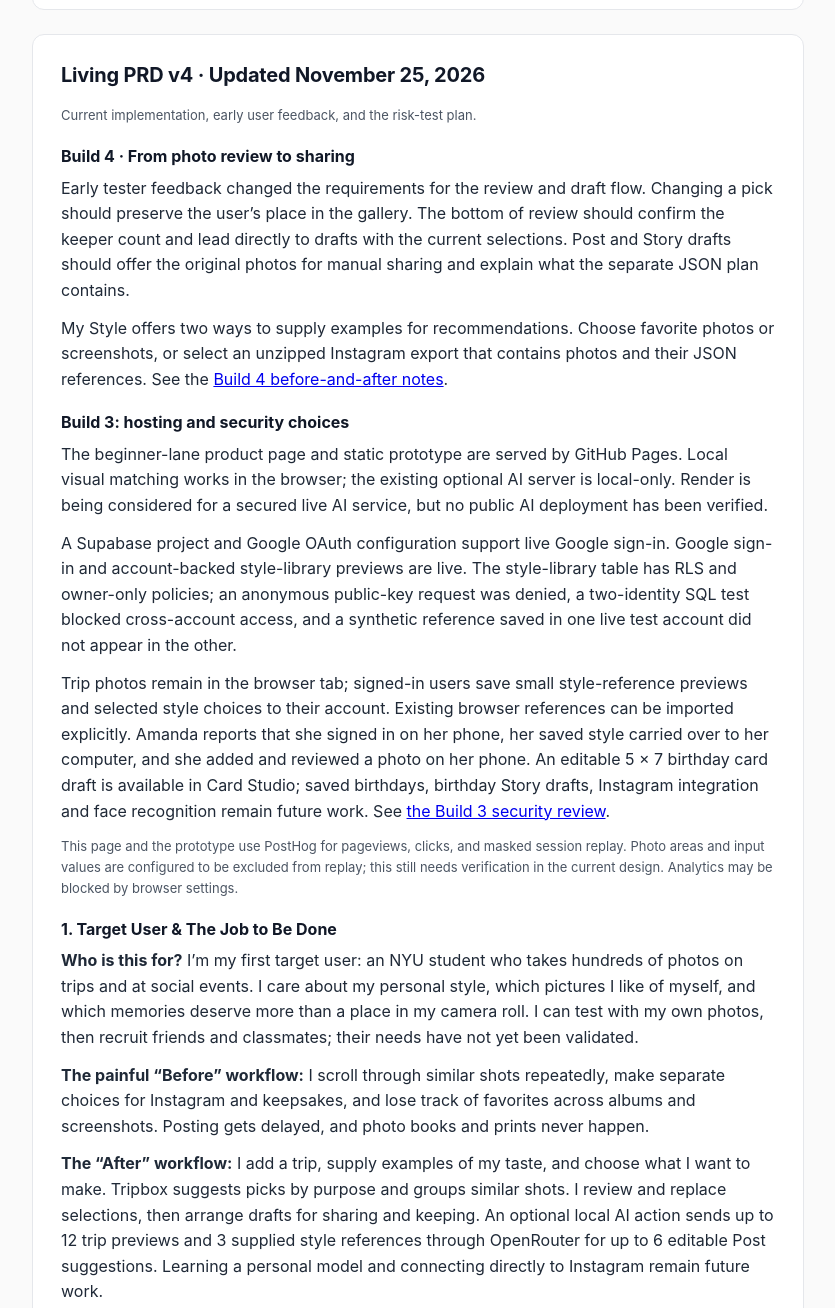
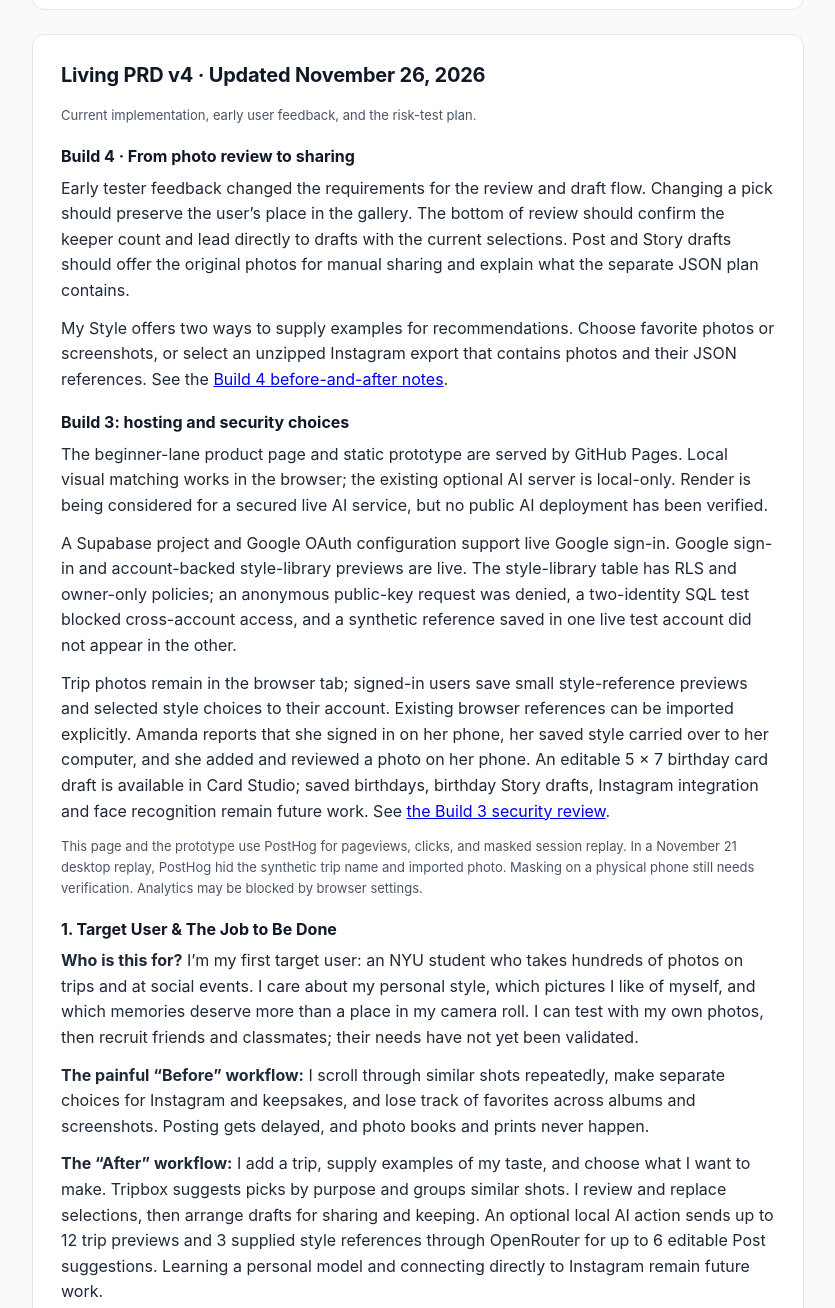
Before and after one commit to building-with-ai-f26/ast10049-tripbox, a plain HTML site: page docs/index.html in a window 1280 px wide. Shown: the part 2523-3831 px from the top of the page, without its empty margins (222-1057 px from the left). Drawn offline with Linux system fonts and the light colour scheme.

Commit message:
Record Build 4 public link and replay verification (#29)

```diff
--- a/docs/index.html
+++ b/docs/index.html
@@ -266,7 +266,7 @@
 
     <!-- LIVING PRD -->
     <section id="prd">
-      <h2>Living PRD v4 · Updated November 25, 2026</h2>
+      <h2>Living PRD v4 · Updated November 26, 2026</h2>
 
       <p class="meta">
         Current implementation, early user feedback, and the risk-test plan.
@@ -281,7 +281,7 @@
       <p>A Supabase project and Google OAuth configuration support live Google sign-in. Google sign-in and account-backed style-library previews are live. The style-library table has RLS and owner-only policies; an anonymous public-key request was denied, a two-identity SQL test blocked cross-account access, and a synthetic reference saved in one live test account did not appear in the other.</p>
       <p>Trip photos remain in the browser tab; signed-in users save small style-reference previews and selected style choices to their account. Existing browser references can be imported explicitly. Amanda reports that she signed in on her phone, her saved style carried over to her computer, and she added and reviewed a photo on her phone. An editable 5 × 7 birthday card draft is available in Card Studio; saved birthdays, birthday Story drafts, Instagram integration and face recognition remain future work. See <a href="https://github.com/building-with-ai-f26/ast10049-tripbox/blob/main/SECURITY.md">the Build 3 security review</a>.</p>
       <p class="meta">This page and the prototype use PostHog for pageviews, clicks, and masked session replay.
-        Photo areas and input values are configured to be excluded from replay; this still needs verification in the current design. Analytics may be blocked by browser settings.</p>
+        In a November 21 desktop replay, PostHog hid the synthetic trip name and imported photo. Masking on a physical phone still needs verification. Analytics may be blocked by browser settings.</p>
       <h3>1. Target User &amp; The Job to Be Done</h3>
 
       <p>
@@ -572,7 +572,7 @@
           <li><strong>Preserve review position.</strong> Before, removing a photo in Keepers sent focus to the filters and jumped back up the page. In a 16-photo browser test it jumped about 3,100 pixels on desktop and 7,600 at phone size. After, the gallery held its position on both and focus moved to the next keeper.</li>
           <li><strong>Make the next action visible.</strong> Before, Review picks ended with photo groups and users had to find Create drafts in the navigation. After, a keeper count and a Next button at the bottom lead to Create drafts with the same selections and labels.</li>
           <li><strong>Explain Instagram sharing.</strong> Before, a prominent JSON download gave no clear path to Instagram. After, Post and Story drafts offer original photo downloads and steps for sharing inside Instagram. The separate JSON download is labeled as a personal planning file. My Style explains how to import photos or an Instagram export for references.</li>
-          <li><strong>Verification.</strong> In Chrome on desktop and at an emulated phone size, synthetic-photo checks covered deselect, skip, undo, the review-to-drafts transition, and separate original-photo and JSON downloads. The style-reference folder import was checked on desktop with a synthetic Instagram export. A real phone retest and additional outside-user replays are pending.</li>
+          <li><strong>Verification.</strong> On November 26, the public Product Page’s Try the prototype link opened the live app. In Chrome on desktop and at an emulated phone size, synthetic-photo checks covered deselect, skip, undo, the review-to-drafts transition, and separate original-photo and JSON downloads. The style-reference folder import was checked on desktop with a synthetic Instagram export. A real phone retest and additional outside-user replays are pending.</li>
           <li><strong>What we learned.</strong> An explicit next step now signals that the picks carried forward. Showing the actual photo downloads next to the JSON plan helps explain the two files’ purposes. Amanda shared tester feedback and used Codex to make the fixes and reproduce the flow.</li>
           <li><strong>Cost, time, and remaining evidence.</strong> The checks used synthetic files and a mocked model provider. Builder hours, weekly spend, pod feedback, and at least one more outside tester are pending for the three-to-five-person Track B evaluation.</li>
         </ul>
```
